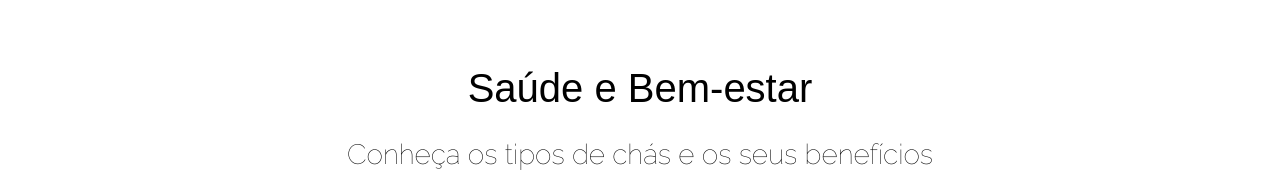
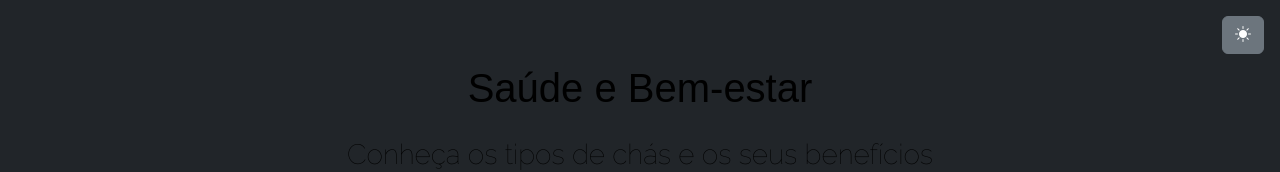
Before and after one commit to Biiars00/wellness-modal, a plain HTML site: page index.html in a window 1280 px wide. Shown: the top 172 px of the page. Drawn offline with nearby package versions, Linux system fonts and the light colour scheme.

Commit message:
feat: website dark and light modes

```diff
--- a/index.html
+++ b/index.html
@@ -1,5 +1,5 @@
 <!DOCTYPE html>
-<html lang="pt-br">
+<html lang="pt-br" data-bs-theme="dark">
 <head>
     <meta charset="UTF-8">
     <meta http-equiv="X-UA-Compatible" content="IE=edge">
@@ -13,6 +13,7 @@
     <title>Wellness Modal</title>
 </head>
 <body>
+    <button class="btn btn-secondary position-absolute top-0 end-0 m-3" id="alterarTemaSite" onclick="alterarTemaSite()"><i class="bi bi-brightness-high-fill"></i></button>
     <!-- Título e subtítulo -->
     <h1 class="text-center">Saúde e Bem-estar</h1>
     <h3 class="text-center">Conheça os tipos de chás e os seus benefícios</h3>
--- a/script.js
+++ b/script.js
@@ -57,3 +57,16 @@ function zoomImg(posicao){
 
     new bootstrap.Modal('#zoomImg').show();
 }
+
+function alterarTemaSite() {
+    let tema = document.querySelector("html").getAttribute("data-bs-theme");
+    if(tema === "dark") {
+        document.querySelector("html").setAttribute("data-bs-theme", "light");
+        document.querySelector("#alterarTemaSite").innerHTML = `<i class="bi bi-moon-fill"></i>`;
+        document.querySelector('body').style.color = '#000000';
+    } else {
+        document.querySelector("html").setAttribute("data-bs-theme", "dark");
+        document.querySelector("#alterarTemaSite").innerHTML = `<i class="bi bi-moon-fill"></i>`;
+        document.querySelector('body').style.color = '#FFFAFA';
+    }
+}
```
